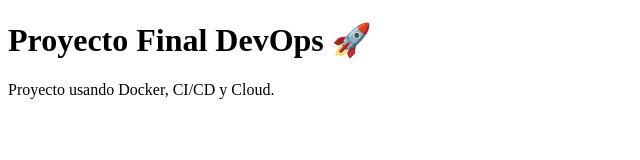
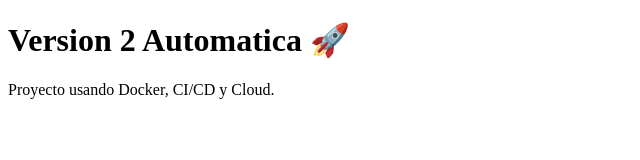
Before and after one commit to Julia-fk/devops-final-project, a plain HTML site: page index.html in a window 1280 px wide. Shown: the whole page, without its empty margins (0-640 px from the left). Drawn offline with Linux system fonts and the light colour scheme.

Commit message:
version 2

```diff
--- a/index.html
+++ b/index.html
@@ -5,7 +5,7 @@
 </head>
 <body>
 
-    <h1>Proyecto Final DevOps 🚀</h1>
+    <h1>Version 2 Automatica 🚀</h1>
 
     <p>Proyecto usando Docker, CI/CD y Cloud.</p>
 
```
